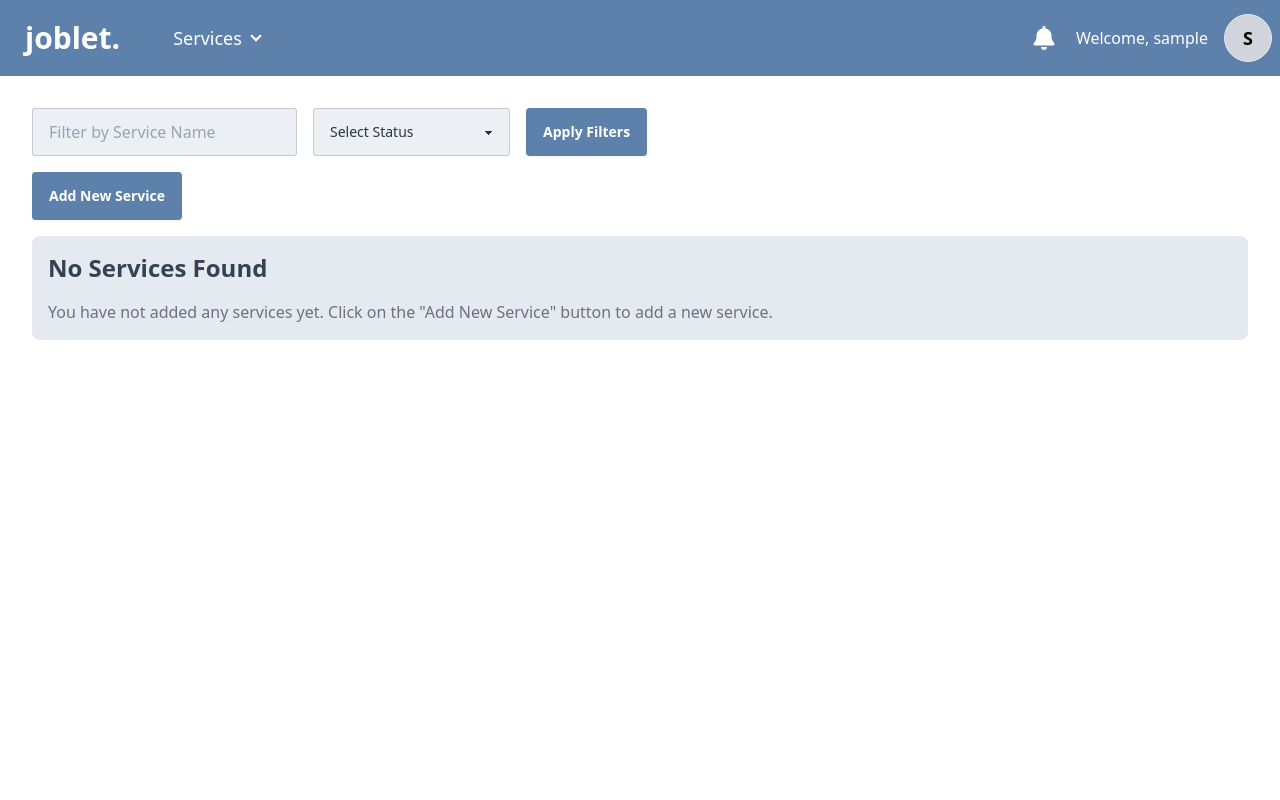
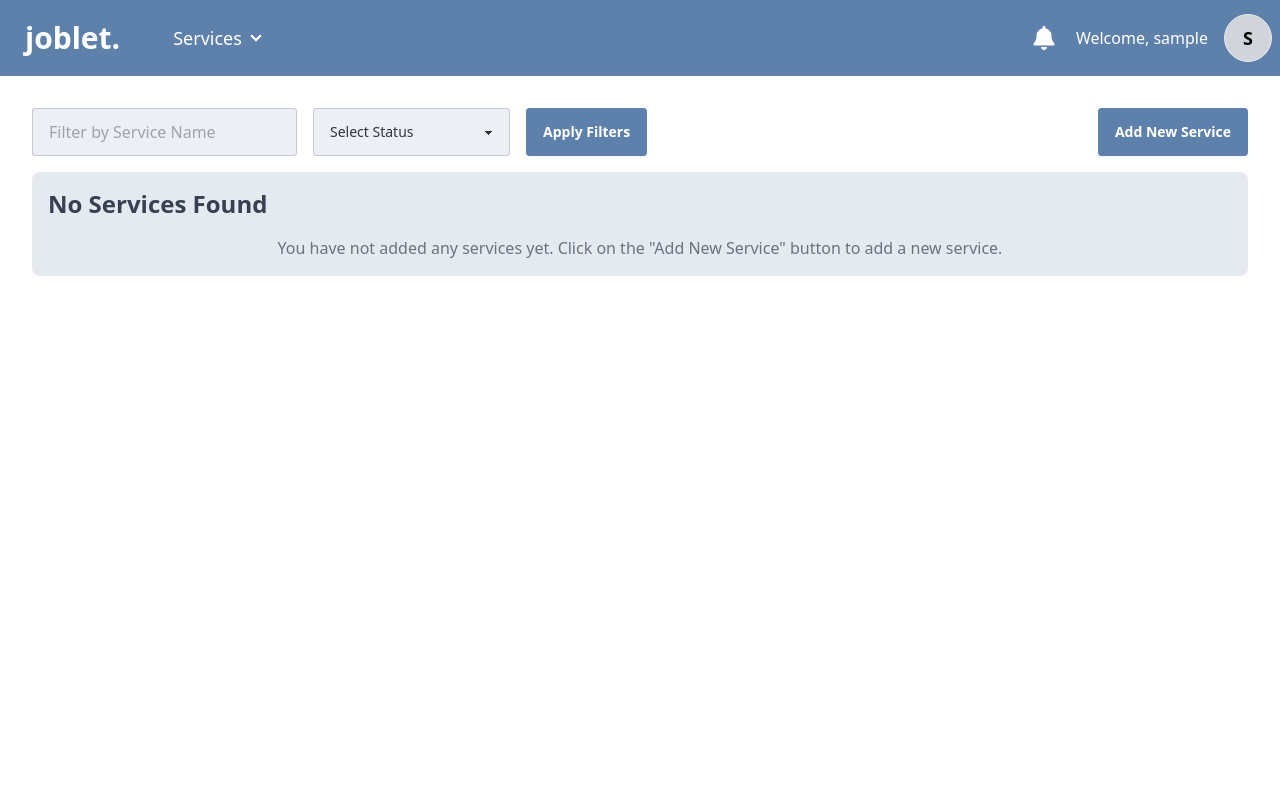
Before and after one commit to hujuc/Joblet-Django, a Django app: page /myservices/new/ in a window 1280 px wide. Run offline with Django 5.2, Linux system fonts and the light colour scheme; the visitor is signed in with stand-in values (Sample User, id 1); data that the repository does not hold is empty; some libraries are stand-ins or nearby versions.

Commit message:
ajustar width myservices e tamanho do titulo

```diff
--- a/app/models.py
+++ b/app/models.py
@@ -142,7 +142,7 @@ class Category(models.Model):
 class Service(models.Model):
     provider = models.ForeignKey(Provider, on_delete=models.CASCADE, related_name='services')
     category = models.ForeignKey(Category, on_delete=models.CASCADE)
-    title = models.CharField(max_length=200)
+    title = models.CharField(max_length=80)
     description = models.TextField()
     price = models.DecimalField(max_digits=8, decimal_places=2, validators=[MinValueValidator(Decimal('0.01'))])
     duration = models.DurationField()
--- a/app/templates/myservices.html
+++ b/app/templates/myservices.html
@@ -2,7 +2,9 @@
 
 {% block content %}
 <div class="p-4">
-    <form method="get" class="mb-4 flex gap-4">
+
+    <div class="flex justify-between items-center mb-4 gap-4">
+        <form method="get" class="flex gap-4">
             <div>
                 <input type="text" name="search_name" class="input input-bordered" placeholder="Filter by Service Name" value="{{ request.GET.search_name }}">
             </div>
@@ -17,33 +19,25 @@
         </form>
 
         <!-- Add New Service Button -->
-    <div class="flex justify-start mb-4">
         <label for="add-service-modal" class="btn btn-primary text-white">Add New Service</label>
     </div>
 
     <!-- Services List -->
     <div class="bg-base-200 rounded-lg p-4">
-        <div class="flex flex-wrap gap-4">
-            {# If no services found #}
+        <div class="flex flex-wrap gap-4 justify-center">
             {% if services_with_counts|length == 0 %}
-                <div>
-                    <h2 class="card-title
-                        text-center
-                        text-2xl
-                        font-bold
-                        text-gray-700
-                        mb-4
-                    ">
+                <div class="w-full text-center">
+                    <h2 class="card-title text-2xl font-bold text-gray-700 mb-4">
                         No Services Found
                     </h2>
-                    <p class="text-center text-gray-500">
+                    <p class="text-gray-500">
                         You have not added any services yet. Click on the "Add New Service" button to add a new service.
                     </p>
                 </div>
             {% endif %}
             {% for service_data in services_with_counts %}
                 {% with service=service_data.service %}
-                <div class="card bg-base-100 w-96 shadow-xl relative">
+                <div class="card bg-base-100 w-full md:w-[48%] lg:w-[32%] shadow-xl relative">
                     <!-- Dropdown Button -->
                     <div class="absolute top-2 right-2">
                         <div class="dropdown">
@@ -89,6 +83,9 @@
             {% endfor %}
         </div>
     </div>
+
+
+
 </div>
 
 <!-- Add Service Modal -->
```
Lines whose indentation alone changed are shown as unchanged.
